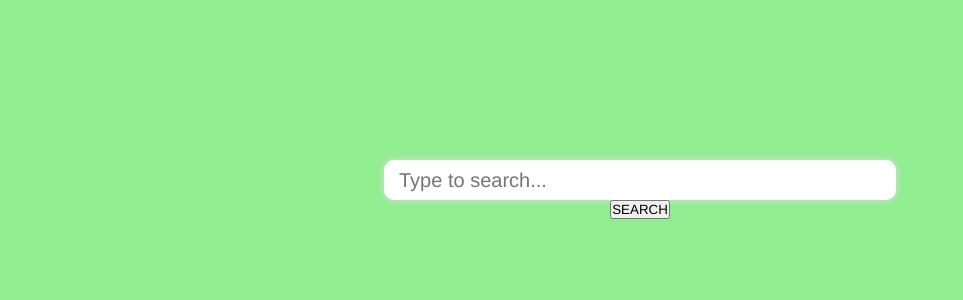
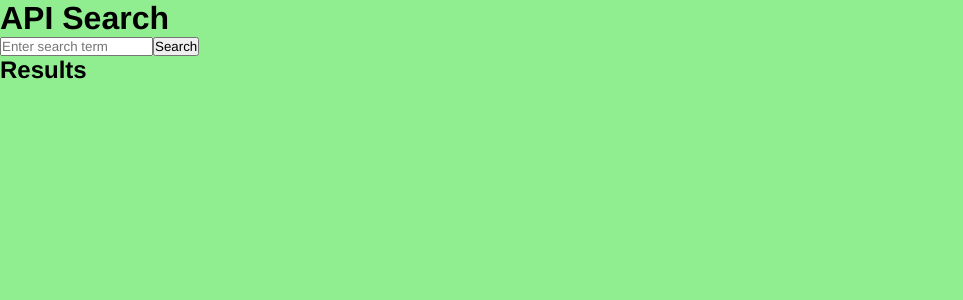
Before and after one commit to Slinky-Team/SLInky-repo, a React (Create React App) app in the folder react-frontend/client/: page / in a window 1280 px wide. Shown: the top 300 px of the page, without its empty margins (0-963 px from the left). Built offline with nearby package versions, Linux system fonts and the light colour scheme.

Commit message:
very rough, changed the Front end temp

```diff
--- a/react-frontend/client/src/App.js
+++ b/react-frontend/client/src/App.js
@@ -1,24 +1,85 @@
-import React, {useState, useEffect} from 'react'
-import "./App.css"
-import { SearchBar } from './components/SearchBar'
-import { SearchResultsList } from './components/SearchResultsList'
-import { SearchButton } from './components/SearchButton'
+import React, { useState } from 'react';
+import './App.css';
 
 function App() {
-  const [data, setData] = useState([])
-  const [results, setResults] = useState([])
-  const [searchQuery, setSearchQuery] = useState(""); // Track user input
+  const [searchTerm, setSearchTerm] = useState('');
+  const [response, setResponse] = useState(null);
+  const [loading, setLoading] = useState(false);
 
-  // Build website here
+  const handleSearch = async (e) => {
+    e.preventDefault();
+    if (!searchTerm) return;
+
+    setLoading(true);
+    setResponse(null);
+
+    try {
+      const url = `http://127.0.0.1:5000/search/${searchTerm}`;
+      console.log('Attempting to fetch from:', url);
+
+      const result = await fetch(url, {
+        method: 'GET',
+        headers: {
+          'Content-Type': 'application/json',
+        },
+      });
+
+      if (!result.ok) {
+        throw new Error(`Fetch failed with status: ${result.status} ${result.statusText}`);
+      }
+
+      const data = await result.json();
+      console.log('Received data:', data);
+      setResponse(data);
+
+    } catch (error) {
+      console.error('Fetch error:', error.message);
+      setResponse({ error: `Failed to fetch data: ${error.message}` });
+    } finally {
+      setLoading(false);
+    }
+  };
+
   return (
-    <div className='App'>
-      <div className='search-bar-container'>
-        <SearchBar setSearchQuery={setSearchQuery} searchQuery={searchQuery} />
-        <SearchButton searchQuery={searchQuery} setData={setData} setResults={setResults} />
-        <SearchResultsList results={results} />
+    <div className="App">
+      <h1>API Search</h1>
+
+      <form onSubmit={handleSearch}>
+        <input
+          type="text"
+          value={searchTerm}
+          onChange={(e) => setSearchTerm(e.target.value)}
+          placeholder="Enter search term"
+          disabled={loading}
+        />
+        <button type="submit" disabled={loading}>
+          {loading ? 'Searching...' : 'Search'}
+        </button>
+      </form>
+
+      <div className="results">
+        <h2>Results</h2>
+        {response && (
+          <>
+            <div>
+              <h3>Azure Data</h3>
+              <pre>{JSON.stringify(response.azure || response.error, null, 2)}</pre>
+            </div>
+
+            {!response.error && (
+              <div>
+                <h3>Okta Data</h3>
+                <pre>{JSON.stringify(response.okta, null, 2)}</pre>
+              </div>
+            )}
+          </>
+        )}
+        {!response && !loading && searchTerm && (
+          <p>No results yet. Try searching!</p>
+        )}
       </div>
     </div>
-  )
+  );
 }
 
-export default App
+export default App;
```
Also changed, not shown: 1 other file (tests, documents, lock files or other folders).
